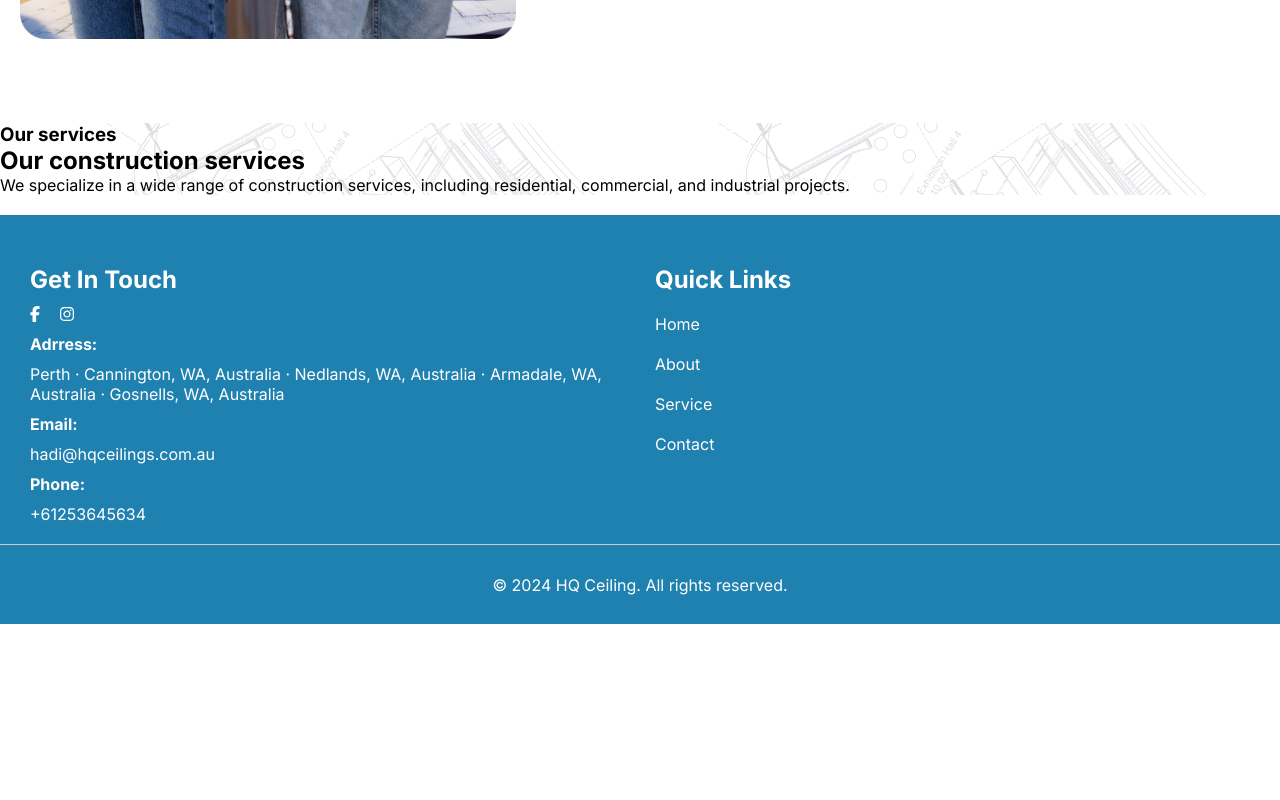
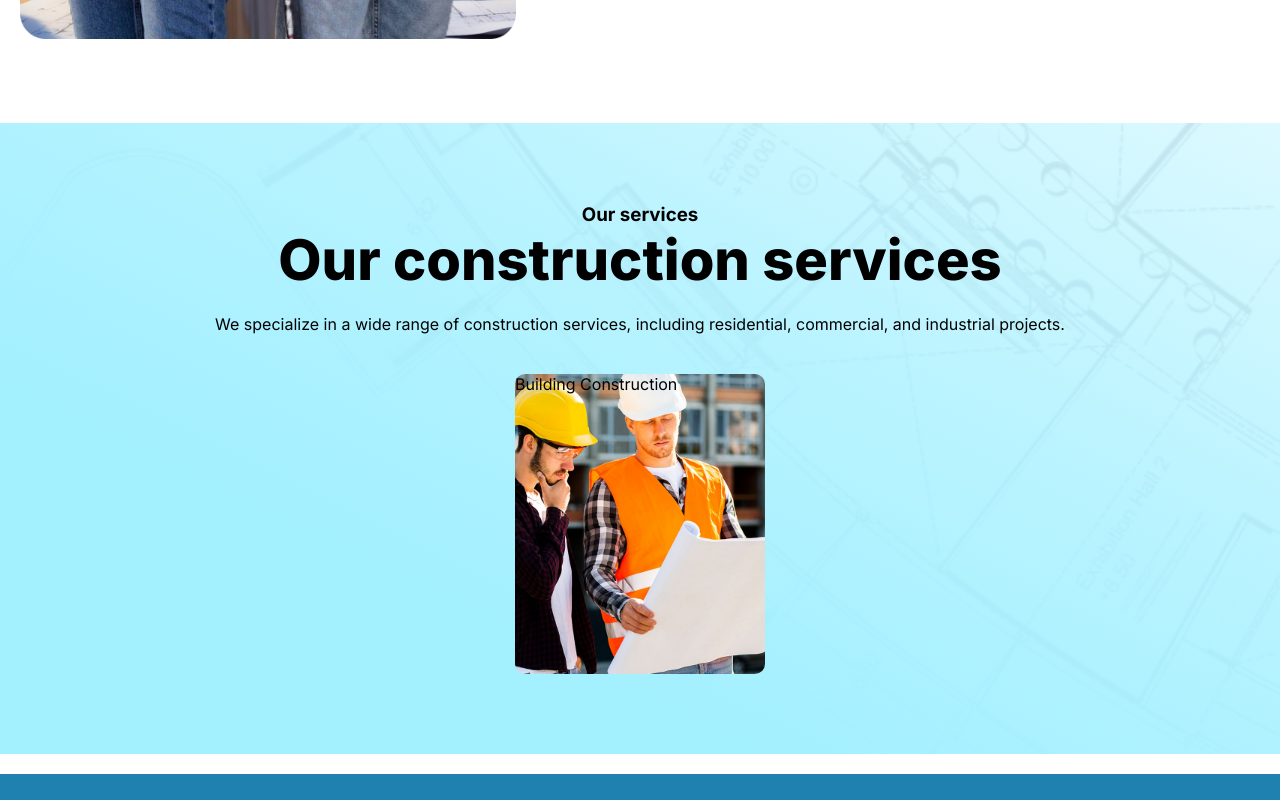
Before and after one commit to arifqasemi/hqceiling, a Next.js app: page / in a window 1280 px wide. Shown: the part 1460-2260 px from the top of the page. Before the commit the page ends 2084 px from the top, so only its background shows below. Built offline with nearby package versions, Linux system fonts and the light colour scheme.

Commit message:
working on service section

```diff
--- a/components/service-section.css
+++ b/components/service-section.css
@@ -9,6 +9,26 @@
     background-color: white;
 }
 
-.service-section .service-section-wrapper{
-    background-image: url('../assets/images/our-service-bg.png');
+.service-section .service-section-wrapper {
+    background-image: linear-gradient(to bottom left, hsla(190, 100%, 82%, 0.379), hsla(190, 100%, 82%, 0.758), hsl(190, 100%, 82%) 70%),
+                      url('../assets/images/our-service-bg.png');
+    display: flex;
+    flex-direction: column;
+    justify-content: center;
+    align-items: center;
+    background-size: cover;
+    background-position: center;
+    padding: 80px 0px;
 }
+
+
+
+.service-section .service-section-wrapper .service{
+    background-image: url('../assets/images/service-img-3.jpg');
+    height: 300px;
+    width: 250px;
+    background-size: cover;
+    background-position: center;
+    border-radius: 10px;
+    margin-top: 40px;
+}
--- a/components/service-section.js
+++ b/components/service-section.js
@@ -39,8 +39,11 @@ function ServiceSection() {
     <div className='service-section'>
      <div className='service-section-wrapper'>
         <h3>Our services  </h3>
-        <h2>Our construction services</h2>
-        <p>We specialize in a wide range of construction services, including residential, commercial, and industrial projects.</p>
+        <h2 style={{fontSize:56,fontWeight:800}}>Our construction services</h2>
+        <p style={{fontSize:16,marginTop:20}}>We specialize in a wide range of construction services, including residential, commercial, and industrial projects.</p>
+        <div className='service'>
+          <p>Building Construction</p>
+        </div>
      </div>
 
     </div>
```
Also changed, not shown: assets/images/service-img-3.jpg (added).
